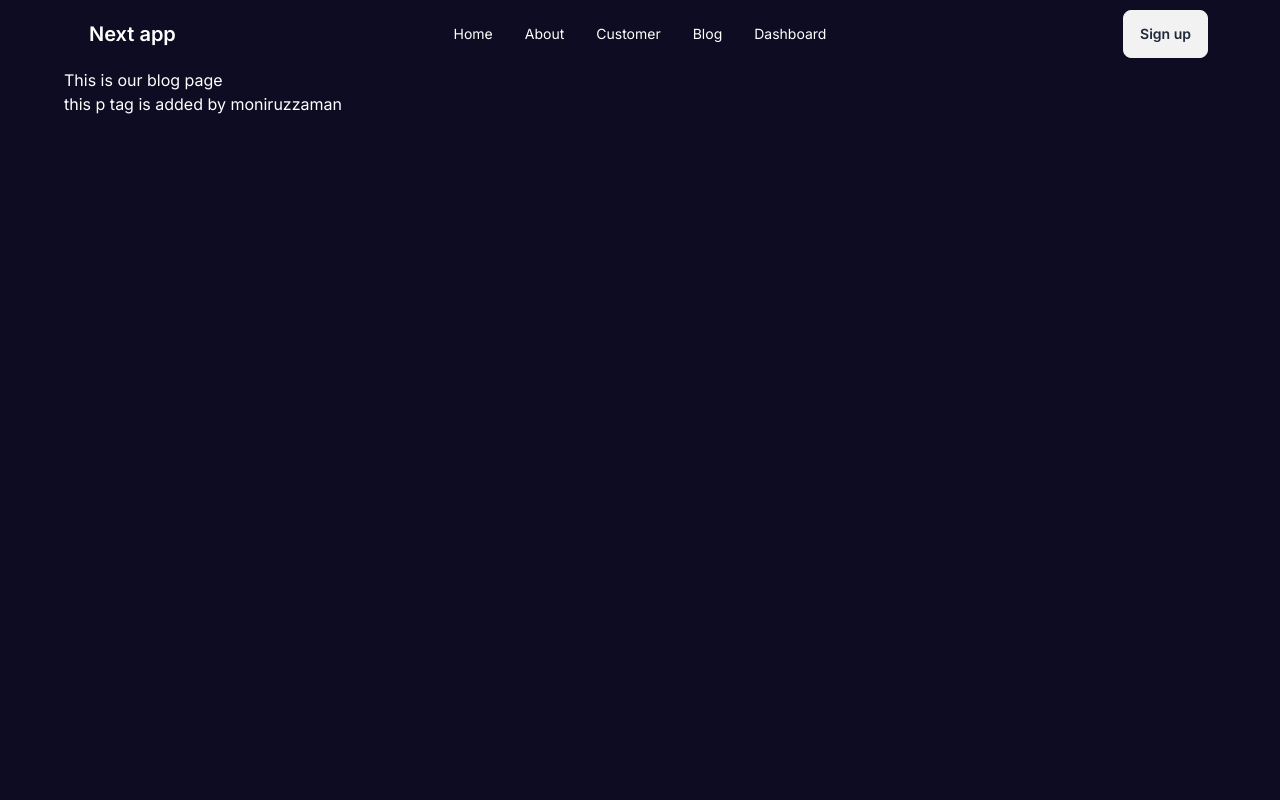
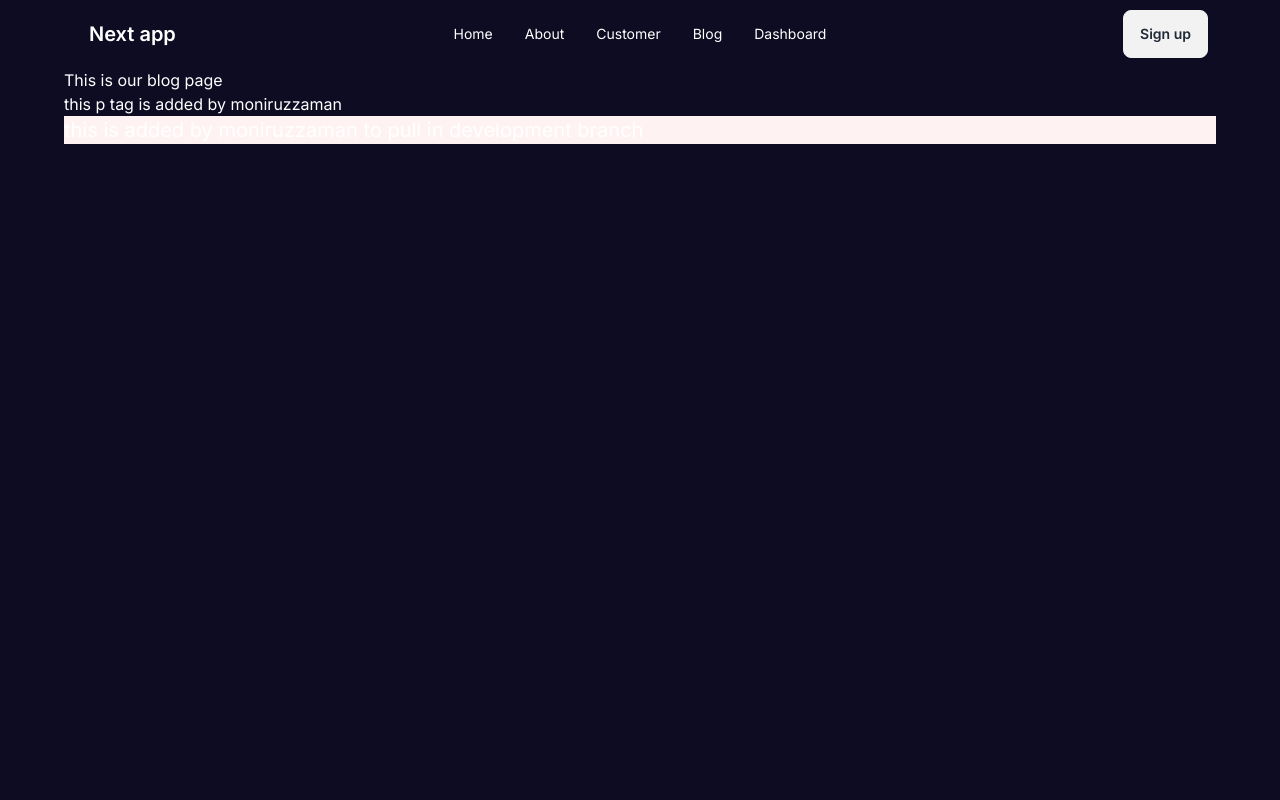
Before and after one commit to Naymul-NN/Schedulemeet-client, a Next.js app: page /blog in a window 1280 px wide. Shown: the top 800 px of the page. Built offline with nearby package versions, Linux system fonts and the light colour scheme.

Commit message:
second commit to merge in development branch

```diff
--- a/src/app/blog/page.jsx
+++ b/src/app/blog/page.jsx
@@ -5,6 +5,9 @@ const Blog = () => {
     <div className="min-h-screen">
       This is our blog page
       <p> this p tag is added by moniruzzaman</p>
+      <p className=" bg-red-50 text-xl ">
+        this is added by moniruzzaman to pull in development branch
+      </p>
     </div>
   );
 };
```
